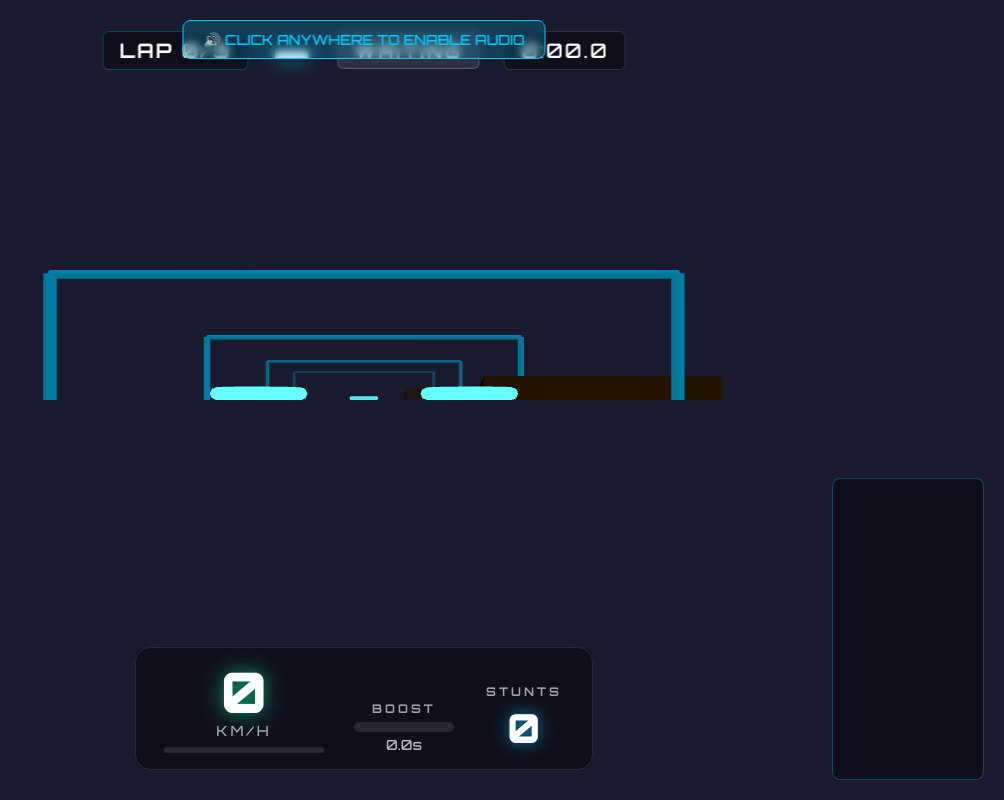
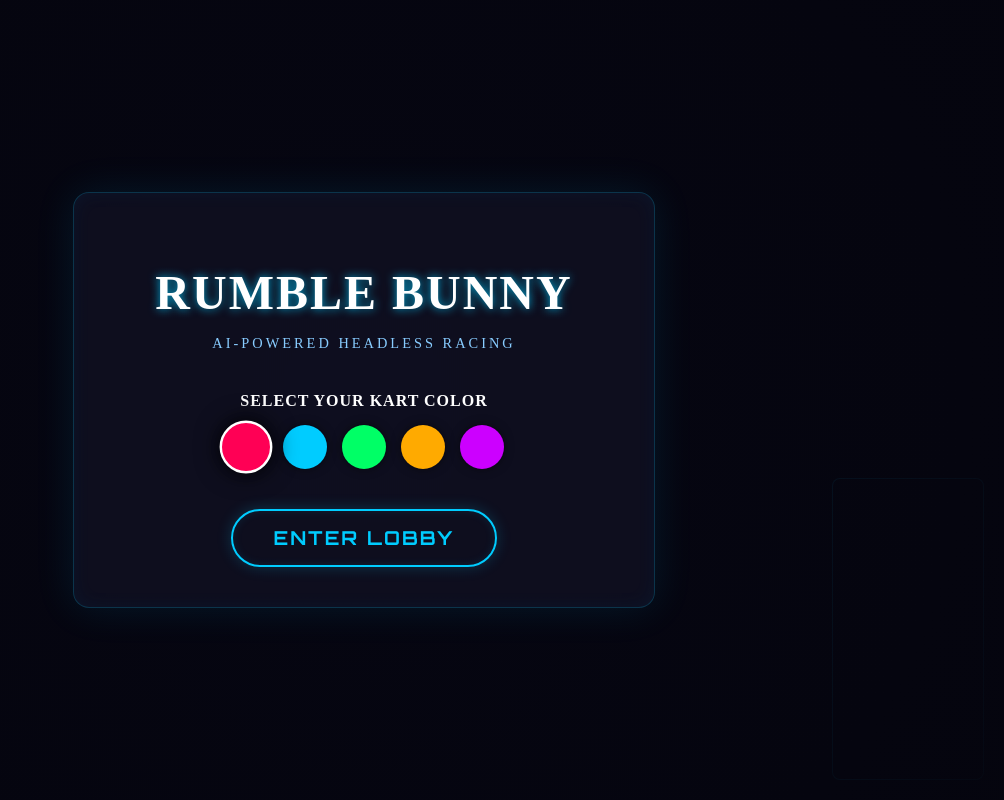
Before and after one commit to iamraja-all/rumble-bunny, a website built with Vite: page 04_Render_Engine/index.html in a window 1280 px wide. Shown: the whole page, without its empty margins (276-1280 px from the left). Built offline with nearby package versions, Linux system fonts and the light colour scheme; no server answers; animation ran at ten frames a second; files whose address does not match are found by name.

Commit message:
Phase 13: Main Menu and Lobby UI

```diff
--- a/03_Stable_Build/vehicle-physics.js
+++ b/03_Stable_Build/vehicle-physics.js
@@ -188,7 +188,10 @@ export function updateVehicle(vehicle, input, dt, groundY = DEFAULT_GROUND_Y) {
       v.state = 'NORMAL';
     }
 
-    v.rotY += steerRate;
+    // WHY: In a Right-Handed Y-Up coordinate system, a positive rotation around
+    // the Y axis is counter-clockwise (a Left turn). When the player inputs Right
+    // (steer = +1), we need a clockwise rotation, so we *subtract* the steerRate.
+    v.rotY -= steerRate;
   } else if (v.state === 'AIRBORNE') {
     // ── STUNT DETECTION (AIRBORNE ONLY) ─────────────────────────────
     // In air, steering input translates to stunt rotation (flips/spins)
--- a/04_Render_Engine/src/main.js
+++ b/04_Render_Engine/src/main.js
@@ -4,6 +4,7 @@ import { Renderer } from './renderer.js';
 import { HUD } from './hud.js';
 import { SoundEngine } from './audio.js';
 import { Minimap } from './minimap.js';
+import { MainMenu } from './menu.js';
 
 // Get canvas
 const canvas = document.querySelector('#app');
@@ -20,37 +21,34 @@ const hud = new HUD(audio);
 // Initialize Minimap
 const minimap = new Minimap();
 
-// Browsers require user interaction to start AudioContext
-document.body.addEventListener('click', () => {
+let network = null;
+let lastTime = performance.now();
+
+// Instantiate the Main Menu
+const menu = new MainMenu((selectedColor) => {
+  // 1. User clicked "ENTER LOBBY"
+
+  // Browsers require user interaction to start AudioContext, this click qualifies
   audio.init();
-  const msg = document.getElementById('audio-prompt');
-  if (msg) msg.remove();
-}, { once: true });
 
-// Add a simple "Click to Start" overlay
-const prompt = document.createElement('div');
-prompt.id = 'audio-prompt';
-prompt.style.cssText = `
-  position: absolute; top: 20px; left: 50%; transform: translateX(-50%);
-  background: rgba(0,204,255,0.2); border: 1px solid #0cf;
-  color: #0cf; padding: 10px 20px; border-radius: 8px;
-  font-family: Orbitron, sans-serif; font-size: 14px;
-  cursor: pointer; z-index: 1000; backdrop-filter: blur(4px);
-`;
-prompt.textContent = '🔊 CLICK ANYWHERE TO ENABLE AUDIO';
-document.body.appendChild(prompt);
+  // 2. Connect to the WebSocket
+  const protocol = window.location.protocol === 'https:' ? 'wss:' : 'ws:';
+  const wsUrl = `${protocol}//${window.location.host}/ws`;
+  network = new NetworkController(wsUrl);
 
-// Initialize Network (WebSocket) dynamically based on the host.
-// We use the Vite proxy to forward /ws to the backend server (8080).
-const protocol = window.location.protocol === 'https:' ? 'wss:' : 'ws:';
-const wsUrl = `${protocol}//${window.location.host}/ws`;
-const network = new NetworkController(wsUrl);
+  // NOTE: For now, the color is selected but we aren't sending it to the server yet.
+  // In a future phase, we will pass it in the INIT message so the server spawns
+  // the kart with the correct color!
 
-let lastTime = performance.now();
+  // Start the animation loop
+  lastTime = performance.now();
+  requestAnimationFrame(animate);
+});
 
 // 60fps Animation Loop
 function animate() {
   requestAnimationFrame(animate);
+  if (!network) return;
 
   const now = performance.now();
   const dt = (now - lastTime) / 1000.0;
@@ -58,6 +56,11 @@ function animate() {
 
   const state = network.getLatestState();
   if (state && state.length > 0) {
+    // Hide menu and show HUD once race state begins broadcasting
+    if (network.raceInfo.state === 'COUNTDOWN' || network.raceInfo.state === 'RACING') {
+      menu.hide();
+      document.getElementById('hud').style.display = 'block';
+    }
     renderer.updateState(state, network.pid);
     hud.update(state, network.pid, network.raceInfo);
 
--- /dev/null
+++ b/04_Render_Engine/src/menu.js
@@ -0,0 +1,74 @@
+export class MainMenu {
+  constructor(onJoin) {
+    this.onJoin = onJoin;
+
+    // Create container
+    this.container = document.createElement('div');
+    this.container.id = 'main-menu';
+
+    // Default color
+    this.selectedColor = '#ff0055';
+
+    this.renderSelectionScreen();
+    document.body.appendChild(this.container);
+  }
+
+  renderSelectionScreen() {
+    this.container.innerHTML = `
+      <div class="menu-card">
+        <h1 class="glitch" data-text="RUMBLE BUNNY">RUMBLE BUNNY</h1>
+        <p class="subtitle">AI-POWERED HEADLESS RACING</p>
+
+        <div class="color-picker-section">
+          <h3>SELECT YOUR KART COLOR</h3>
+          <div class="color-options">
+            <div class="color-swatch active" style="background: #ff0055;" data-color="#ff0055"></div>
+            <div class="color-swatch" style="background: #00ccff;" data-color="#00ccff"></div>
+            <div class="color-swatch" style="background: #00ff66;" data-color="#00ff66"></div>
+            <div class="color-swatch" style="background: #ffaa00;" data-color="#ffaa00"></div>
+            <div class="color-swatch" style="background: #cc00ff;" data-color="#cc00ff"></div>
+          </div>
+        </div>
+
+        <button id="join-btn" class="neon-btn">ENTER LOBBY</button>
+      </div>
+    `;
+
+    // Bind color selection
+    const swatches = this.container.querySelectorAll('.color-swatch');
+    swatches.forEach(swatch => {
+      swatch.addEventListener('click', (e) => {
+        swatches.forEach(s => s.classList.remove('active'));
+        e.target.classList.add('active');
+        this.selectedColor = e.target.getAttribute('data-color');
+      });
+    });
+
+    // Bind Join button
+    this.container.querySelector('#join-btn').addEventListener('click', () => {
+      this.renderLobbyScreen();
+      // Invoke callback to tell main.js to connect to server
+      this.onJoin(this.selectedColor);
+    });
+  }
+
+  renderLobbyScreen() {
+    this.container.innerHTML = `
+      <div class="menu-card lobby-card">
+        <h2 class="pulsing">WAITING FOR PLAYERS...</h2>
+        <div class="loader"></div>
+        <p class="subtitle">Connecting to Headless Server</p>
+      </div>
+    `;
+  }
+
+  hide() {
+    this.container.style.opacity = '0';
+    this.container.style.pointerEvents = 'none';
+    setTimeout(() => {
+      if (this.container.parentNode) {
+        this.container.parentNode.removeChild(this.container);
+      }
+    }, 500);
+  }
+}
--- a/04_Render_Engine/src/style.css
+++ b/04_Render_Engine/src/style.css
@@ -5,6 +5,136 @@ body {
   background-color: #000;
 }
 
+#hud {
+  position: absolute;
+  top: 0; left: 0; width: 100%; height: 100%;
+  pointer-events: none;
+  z-index: 10;
+  display: none; /* Hidden until race starts */
+}
+
+/* =========================================
+   MAIN MENU (PHASE 13)
+========================================= */
+#main-menu {
+  position: absolute;
+  top: 0; left: 0; width: 100%; height: 100%;
+  background: radial-gradient(circle at center, rgba(10, 10, 30, 0.6) 0%, rgba(5, 5, 15, 0.95) 100%);
+  display: flex;
+  justify-content: center;
+  align-items: center;
+  z-index: 2000;
+  transition: opacity 0.5s ease;
+}
+
+.menu-card {
+  background: rgba(20, 20, 40, 0.6);
+  backdrop-filter: blur(12px);
+  border: 1px solid rgba(0, 204, 255, 0.2);
+  border-radius: 16px;
+  padding: 40px;
+  text-align: center;
+  box-shadow: 0 0 40px rgba(0, 204, 255, 0.1), inset 0 0 20px rgba(0, 204, 255, 0.05);
+  max-width: 500px;
+  width: 90%;
+}
+
+.glitch {
+  font-size: 3rem;
+  font-weight: 900;
+  color: #fff;
+  text-shadow: 0 0 10px rgba(0, 204, 255, 0.8);
+  margin-bottom: 5px;
+  letter-spacing: 2px;
+}
+
+.subtitle {
+  color: #88ccff;
+  font-size: 0.9rem;
+  letter-spacing: 3px;
+  margin-bottom: 40px;
+  text-transform: uppercase;
+}
+
+.color-picker-section h3 {
+  font-size: 1rem;
+  color: #fff;
+  margin-bottom: 15px;
+  letter-spacing: 1px;
+}
+
+.color-options {
+  display: flex;
+  justify-content: center;
+  gap: 15px;
+  margin-bottom: 40px;
+}
+
+.color-swatch {
+  width: 40px;
+  height: 40px;
+  border-radius: 50%;
+  cursor: pointer;
+  border: 2px solid transparent;
+  transition: all 0.2s ease;
+  box-shadow: 0 0 10px rgba(0,0,0,0.5);
+}
+
+.color-swatch:hover {
+  transform: scale(1.1);
+}
+
+.color-swatch.active {
+  border: 2px solid #fff;
+  box-shadow: 0 0 20px currentColor;
+  transform: scale(1.2);
+}
+
+.neon-btn {
+  background: transparent;
+  border: 2px solid #00ccff;
+  color: #00ccff;
+  font-family: 'Orbitron', sans-serif;
+  font-size: 1.2rem;
+  font-weight: 700;
+  padding: 15px 40px;
+  border-radius: 30px;
+  cursor: pointer;
+  letter-spacing: 2px;
+  transition: all 0.3s ease;
+  box-shadow: 0 0 15px rgba(0, 204, 255, 0.2), inset 0 0 10px rgba(0, 204, 255, 0.1);
+}
+
+.neon-btn:hover {
+  background: #00ccff;
+  color: #000;
+  box-shadow: 0 0 30px rgba(0, 204, 255, 0.6), inset 0 0 15px rgba(255, 255, 255, 0.8);
+  transform: translateY(-2px);
+}
+
+.pulsing {
+  animation: pulse 1.5s infinite alternate;
+}
+
+@keyframes pulse {
+  from { opacity: 0.5; text-shadow: 0 0 5px #fff; }
+  to { opacity: 1; text-shadow: 0 0 20px #0cf; }
+}
+
+.loader {
+  width: 50px;
+  height: 50px;
+  border: 4px solid rgba(0, 204, 255, 0.2);
+  border-top-color: #00ccff;
+  border-radius: 50%;
+  animation: spin 1s linear infinite;
+  margin: 30px auto;
+}
+
+@keyframes spin {
+  100% { transform: rotate(360deg); }
+}
+
 #app {
   display: block;
   width: 100vw;
```
